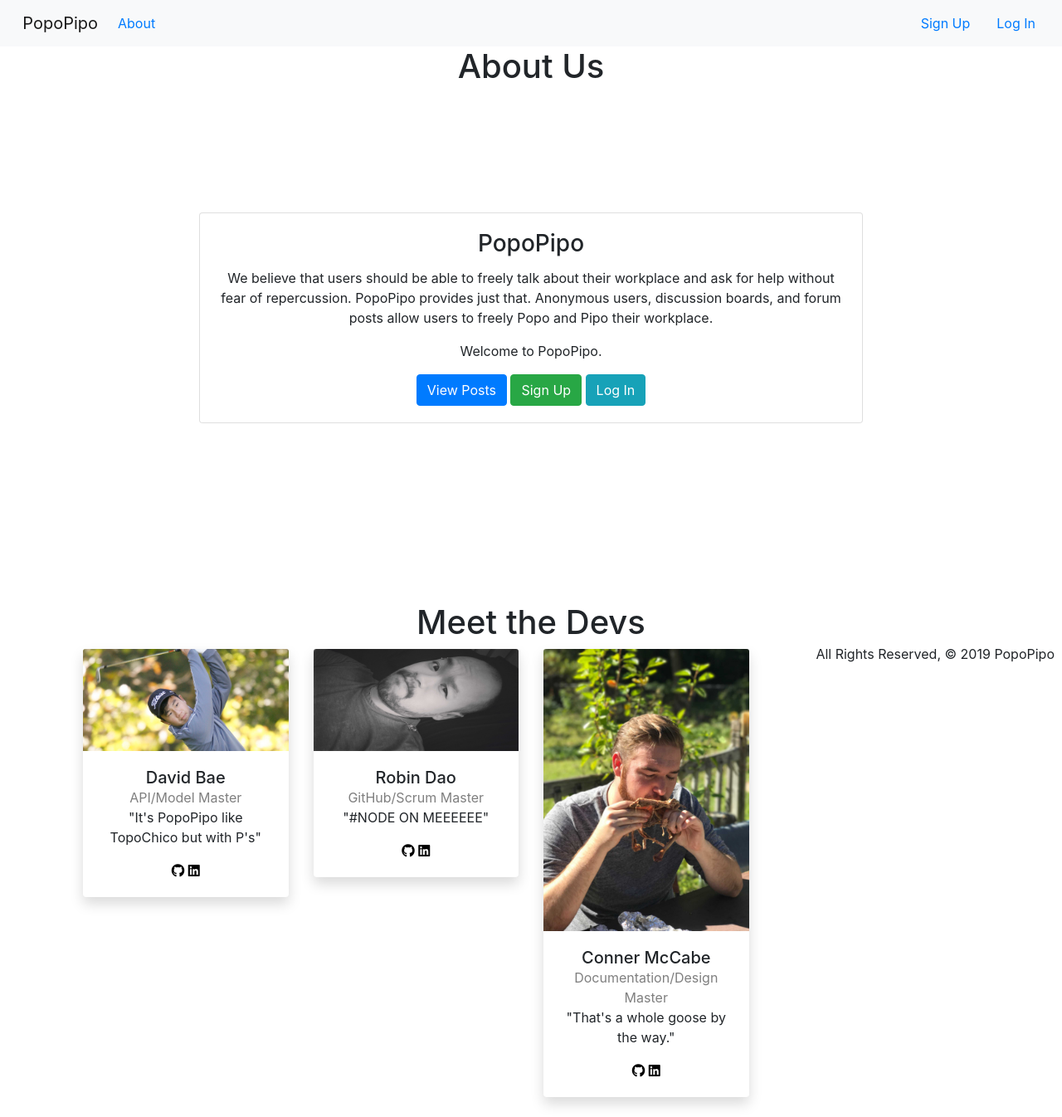
After one commit to robified/mi_popopipo, a Django app: page /post/about in a window 1280 px wide. The commit adds this page. Shown: the whole page at 83% size. Run offline with Django 3.2, Linux system fonts and the light colour scheme; data that the repository does not hold is empty; some libraries are stand-ins or nearby versions.

Commit message:
update templates

```diff
--- a/main_app/templates/base.html
+++ b/main_app/templates/base.html
@@ -26,9 +26,6 @@
       <li>
         <a href="{% url 'post_create' %}" class="nav-link text-primary">New Post</a>
       </li>
-      <li>
-        <a href="{% url 'index' %}" class="nav-link text-primary">View all Posts</a>
-      </li>
       <li class="nav-item dropdown">
         <a class="nav-link dropdown-toggle text-primary" href="#" id="navbarDropdown" role="button" data-toggle="dropdown" aria-haspopup="true" aria-expanded="false">
           Categories
@@ -39,6 +36,9 @@
           <a class="dropdown-item text-success" href="{% url 'help_index' %}">Help</a>
         </div>
       </li>
+      <li>
+        <a href="{% url 'about' %}" class="nav-link text-primary">About</a>
+      </li>
     </ul>
     <form method="GET" action="{% url 'search'%}" class="form-inline my-2 my-lg-0">
       <input class="searchfield form-control mr-sm-2" id="searchbox" name="q" type="text" placeholder="Search" aria-label="Search"/>
@@ -47,7 +47,7 @@
     <a href="{% url 'logout' %}" class="nav-link" id="red">Log Out</a>
       {% else %}
       <li>
-        <a href="{% url 'index' %}" class="nav-link text-primary">View all Posts</a>
+        <a href="{% url 'about' %}" class="nav-link text-primary">About</a>
       </li>
     </ul>
 
--- /dev/null
+++ b/main_app/templates/blog/about.html
@@ -0,0 +1,57 @@
+{% extends 'base.html' %}
+{% block content %}
+<h1 class="text-center">About Us</h1>
+<br><br><br><br><br><br>
+<div class="card mx-auto" style="width: 50rem;">
+    <div class="card-body text-center center">
+        <h3 class="card-title">PopoPipo</h5>
+        <p class="card-text">We believe that users should be able to freely talk about their workplace and ask for help without fear of repercussion. PopoPipo provides just that. Anonymous users, discussion boards, and forum posts allow users to freely Popo and Pipo their workplace.</p>
+        <p class="card-text">Welcome to PopoPipo.</p>
+        <a href="/" class="btn btn-primary">View Posts</a>
+        <a href="{% url 'signup' %}" class="btn btn-success">Sign Up</a>
+        <a href="{% url 'login' %}" class="btn btn-info">Log In</a>
+  </div>
+</div>
+<br><br><br><br><br><br><br><br><br><h1 class="text-center">Meet the Devs</h1>
+<div class="container">
+  <div class="row">
+    <!-- Team Member 1 -->
+    <div class="col-xl-3 col-md-6 mb-4">
+      <div class="card border-0 shadow">
+        <img src="../../static/images/owo.jpg" class="card-img-top" alt="...">
+        <div class="card-body text-center">
+          <h5 class="card-title mb-0">David Bae</h5>
+          <div class="card-text text-black-50">API/Model Master</div>
+          <p class="card-text">"It's PopoPipo like TopoChico but with P's"</p>
+          <a href="https://github.com/eyybaebae" target="_blank"><i class="fab fa-github"></i></a>
+          <a href="https://www.linkedin.com/in/eyybaebae/" target="_blank"><i class="fab fa-linkedin"></i></a>
+        </div>
+      </div>
+    </div>
+    <!-- Team Member 2 -->
+    <div class="col-xl-3 col-md-6 mb-4">
+      <div class="card border-0 shadow">
+        <img src="../../static/images/uwuR.jpg" class="card-img-top" alt="...">
+        <div class="card-body text-center">
+          <h5 class="card-title mb-0">Robin Dao</h5>
+          <div class="card-text text-black-50">GitHub/Scrum Master</div>
+          <p class="card-text">"#NODE ON MEEEEEE"</p>
+          <a href="https://github.com/robified" target="_blank"><i class="fab fa-github"></i></a>
+          <a href="https://www.linkedin.com/in/robindao/" target="_blank"><i class="fab fa-linkedin"></i></a>
+        </div>
+      </div>
+    </div>
+  <!-- /.row -->
+    <div class="col-xl-3 col-md-6 mb-4">
+      <div class="card border-0 shadow">
+        <img src="../../static/images/>_<.jpg" class="card-img-top" alt="...">
+        <div class="card-body text-center">
+          <h5 class="card-title mb-0">Conner McCabe</h5>
+          <div class="card-text text-black-50">Documentation/Design Master</div>
+          <p class="card-text">"That's a whole goose by the way."</p>
+          <a href="https://github.com/ConnerMcCabe" target="_blank"><i class="fab fa-github"></i></a>
+          <a href="https://www.linkedin.com/in/conner-p-mccabe/" target="_blank"><i class="fab fa-linkedin"></i></a>
+        </div>
+      </div>
+    </div>
+{% endblock %}
```
Also changed, not shown: main_app/templates/blog/index.html (deleted, +0 -40 lines), main_app/templates/home.html (+36 -2 lines).
